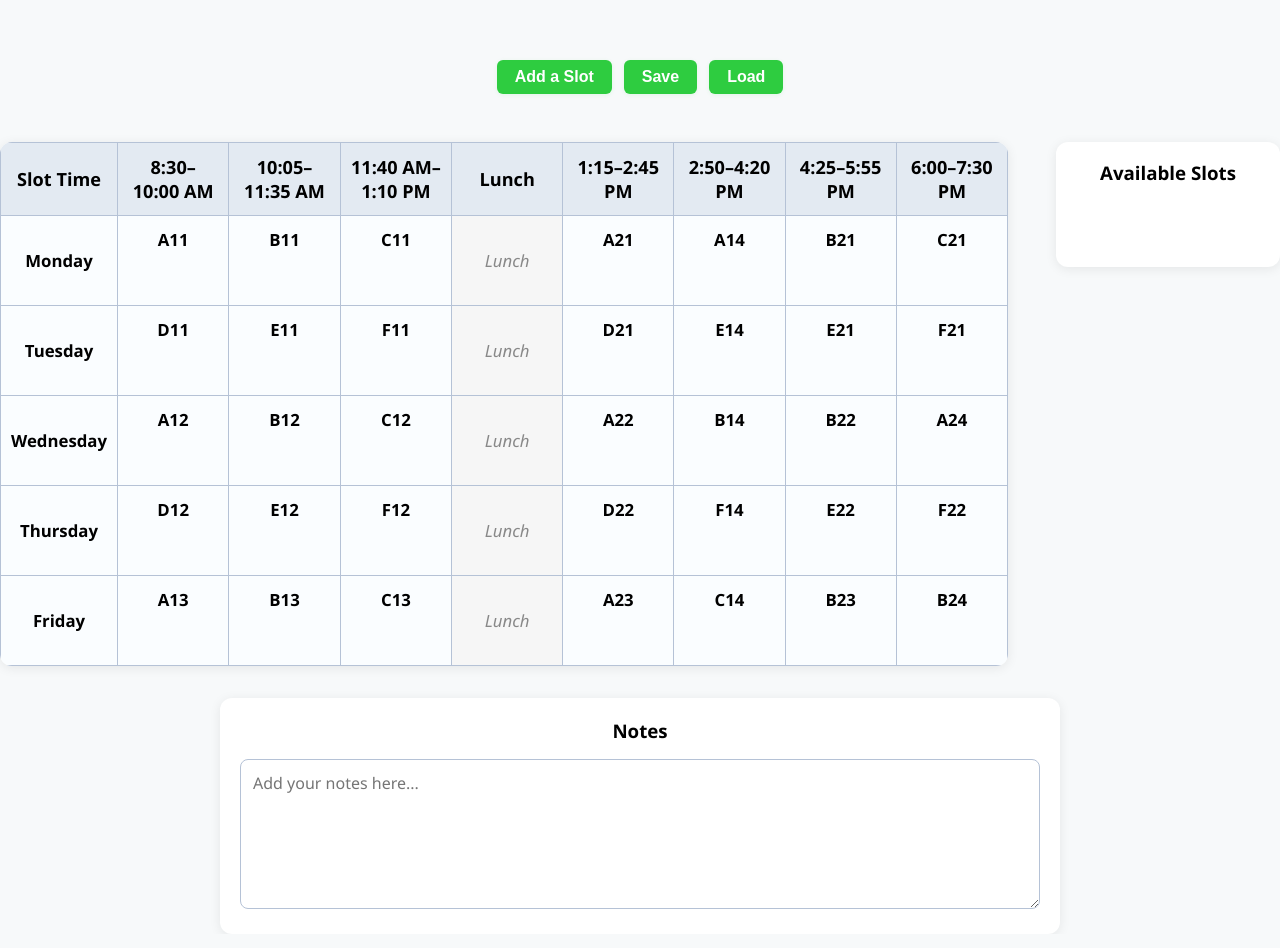
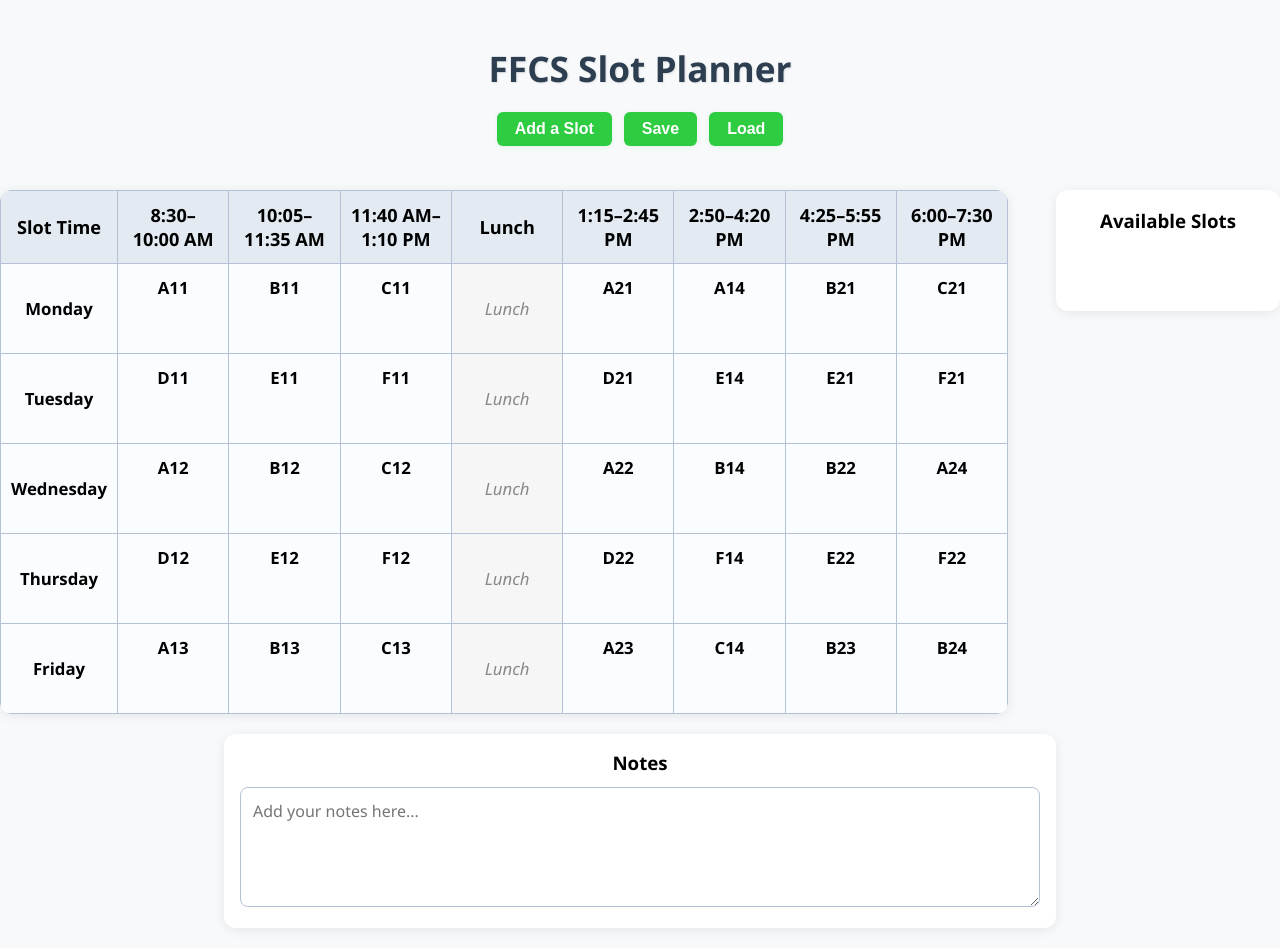
Before and after one commit to AshwaniArya2005/FFCS-Slot-Planner, a React (Create React App) app: page / in a window 1280 px wide. Built offline with nearby package versions, Linux system fonts and the light colour scheme.

Commit message:
Finishing Touches

```diff
--- a/public/index.html
+++ b/public/index.html
@@ -21,7 +21,7 @@
       work correctly both with client-side routing and a non-root public URL.
       Learn how to configure a non-root public URL by running `npm run build`.
     -->
-    <title>React App</title>
+    <title>FFCS Slot Planner</title>
   </head>
   <body>
     <noscript>You need to enable JavaScript to run this app.</noscript>
--- a/src/App.css
+++ b/src/App.css
@@ -1,6 +1,9 @@
 body {
   font-family: 'Segoe UI', 'Roboto', Arial, sans-serif;
   background: #f7f9fa;
+  margin: 0;
+  padding: 0;
+  overflow-x: hidden;
 }
 
 .App {
@@ -11,7 +14,10 @@ body {
   flex-direction: column;
   align-items: center;
   justify-content: flex-start;
-  padding-top: 60px;
+  padding: 20px 0;
+  box-sizing: border-box;
+  width: 100%;
+  overflow-x: hidden;
 }
 
 .App-logo {
--- a/src/App.tsx
+++ b/src/App.tsx
@@ -166,8 +166,15 @@ function App() {
 
   return (
     <div className="App">
-      <h1 style={{ display: 'none' }}>FFCS Timetable Filler</h1>
-      <div style={{ marginBottom: 16 }}>
+      <h1 style={{
+        marginBottom: '20px',
+        color: '#2c3e50',
+        fontSize: '2.2em',
+        fontWeight: '600',
+        textAlign: 'center',
+        textShadow: '1px 1px 2px rgba(0,0,0,0.1)'
+      }}>FFCS Slot Planner</h1>
+      <div style={{ marginBottom: 12 }}>
         <button onClick={addGreenBox}>Add a Slot</button>
         <button onClick={saveTimetable} style={{ marginLeft: 8 }}>Save</button>
         <button onClick={loadTimetable} style={{ marginLeft: 8 }}>Load</button>
@@ -236,7 +243,7 @@ function App() {
           </table>
           {/* Pool of green boxes to drag from */}
           <div className="pool-container">
-            <h3 style={{ marginTop: 0, marginBottom: 12 }}>Available Slots</h3>
+            <h3 style={{ marginTop: 0, marginBottom: 8 }}>Available Slots</h3>
             <Droppable droppableId="pool" direction="horizontal">
               {(provided) => (
                 <div
@@ -274,24 +281,24 @@ function App() {
 
       {/* Notes Section */}
       <div style={{
-        marginTop: '32px',
+        marginTop: '20px',
         width: '100%',
         maxWidth: '800px',
-        padding: '20px',
+        padding: '16px',
         backgroundColor: '#fff',
         borderRadius: '12px',
         boxShadow: '0 2px 12px rgba(0,0,0,0.08)',
         marginLeft: 'auto',
         marginRight: 'auto'
       }}>
-        <h3 style={{ marginTop: 0, marginBottom: '16px' }}>Notes</h3>
+        <h3 style={{ marginTop: 0, marginBottom: '12px' }}>Notes</h3>
         <textarea
           value={notes}
           onChange={(e) => setNotes(e.target.value)}
           placeholder="Add your notes here..."
           style={{
             width: '100%',
-            minHeight: '150px',
+            minHeight: '120px',
             padding: '12px',
             borderRadius: '8px',
             border: '1px solid #b5c2d6',
```
